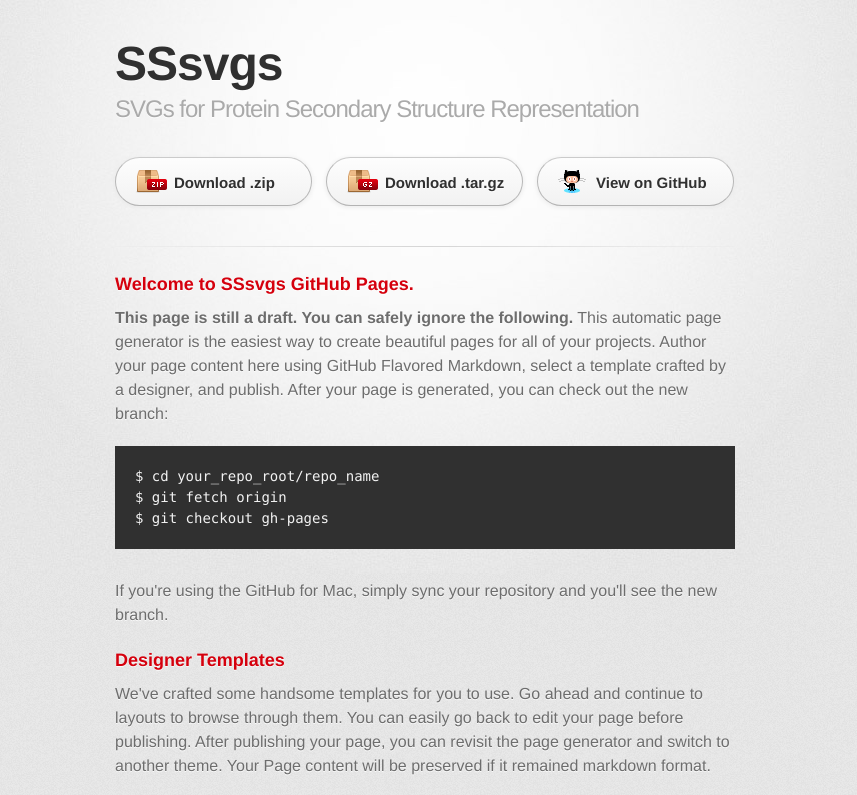
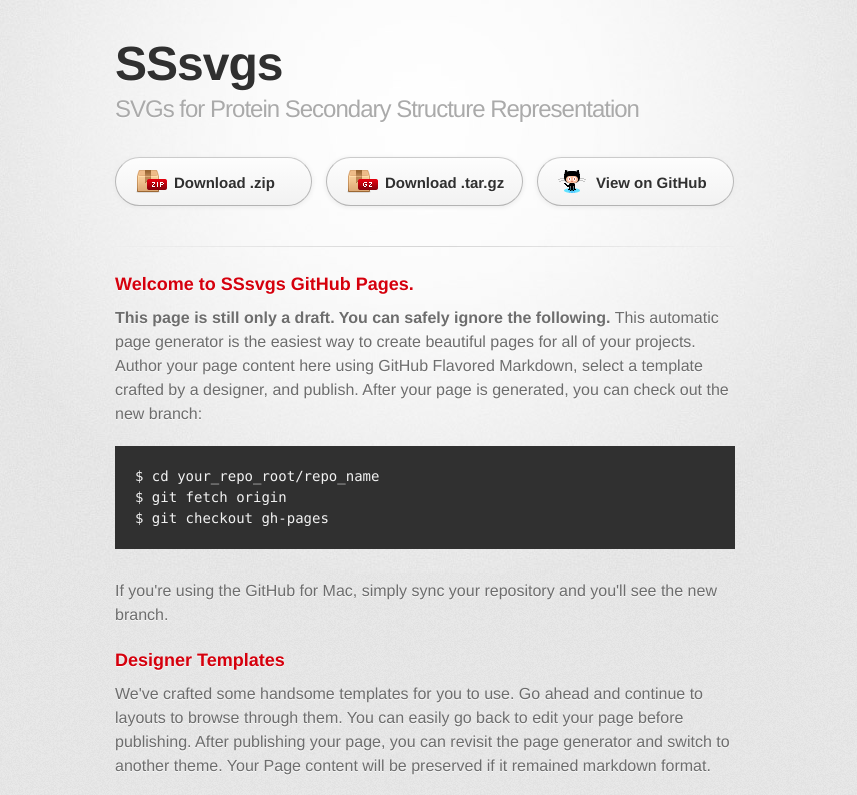
Before and after one commit to JanZacha/SSsvgs, a plain HTML site: page index.html in a window 1280 px wide. Shown: the top 795 px of the page, without its empty margins (215-1072 px from the left). Drawn offline with Linux system fonts and the light colour scheme; a web font is replaced by a local one.

Commit message:
just a test change

```diff
--- a/index.html
+++ b/index.html
@@ -34,7 +34,7 @@
           <h3>
 <a name="welcome-to-sssvgs-github-pages" class="anchor" href="#welcome-to-sssvgs-github-pages"><span class="octicon octicon-link"></span></a>Welcome to SSsvgs GitHub Pages.</h3>
 
-<p><strong>This page is still a draft. You can safely ignore the following.</strong>
+<p><strong>This page is still only a draft. You can safely ignore the following.</strong>
 This automatic page generator is the easiest way to create beautiful pages for all of your projects. Author your page content here using GitHub Flavored Markdown, select a template crafted by a designer, and publish. After your page is generated, you can check out the new branch:</p>
 
 <pre><code>$ cd your_repo_root/repo_name
```
